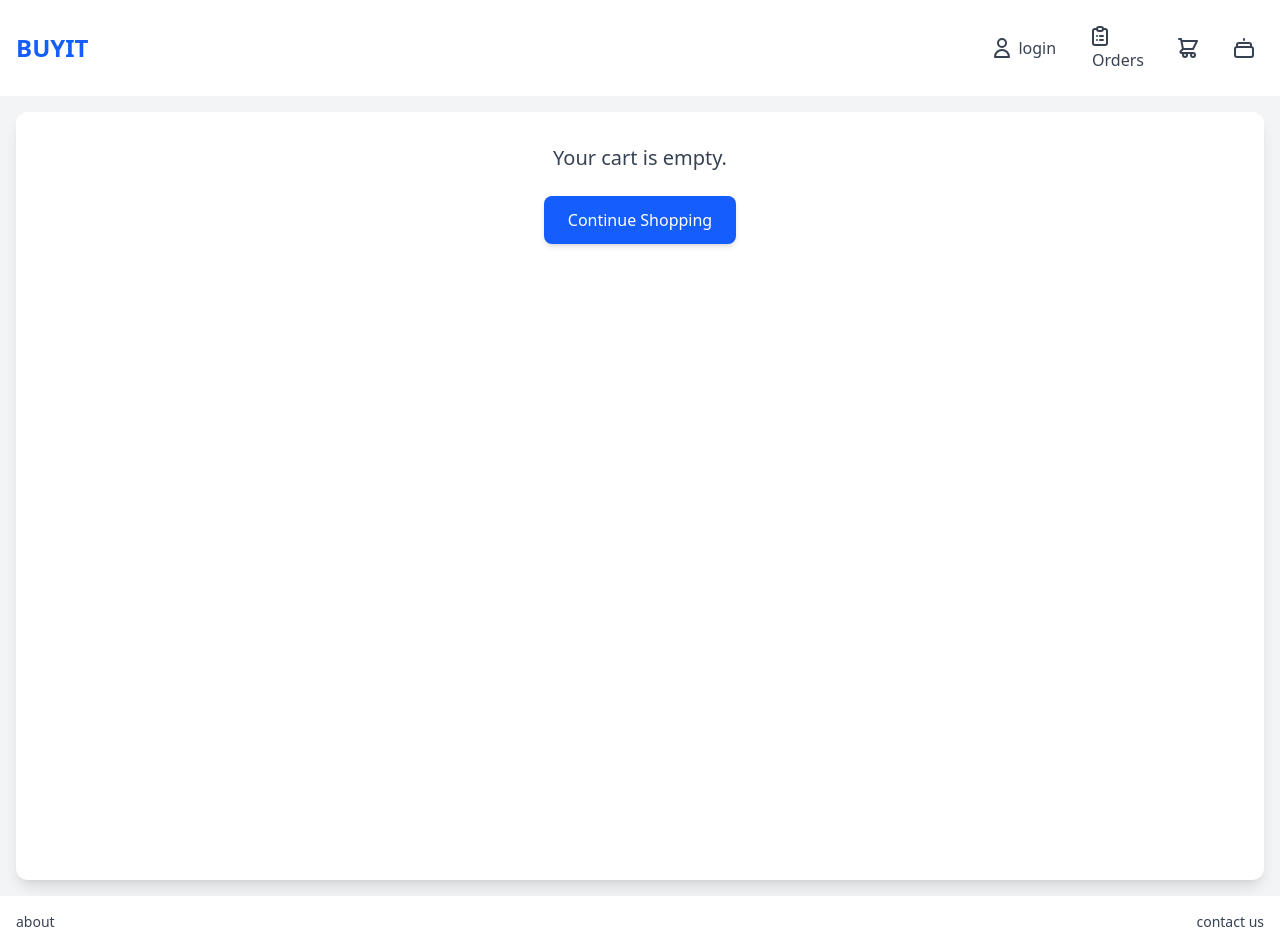
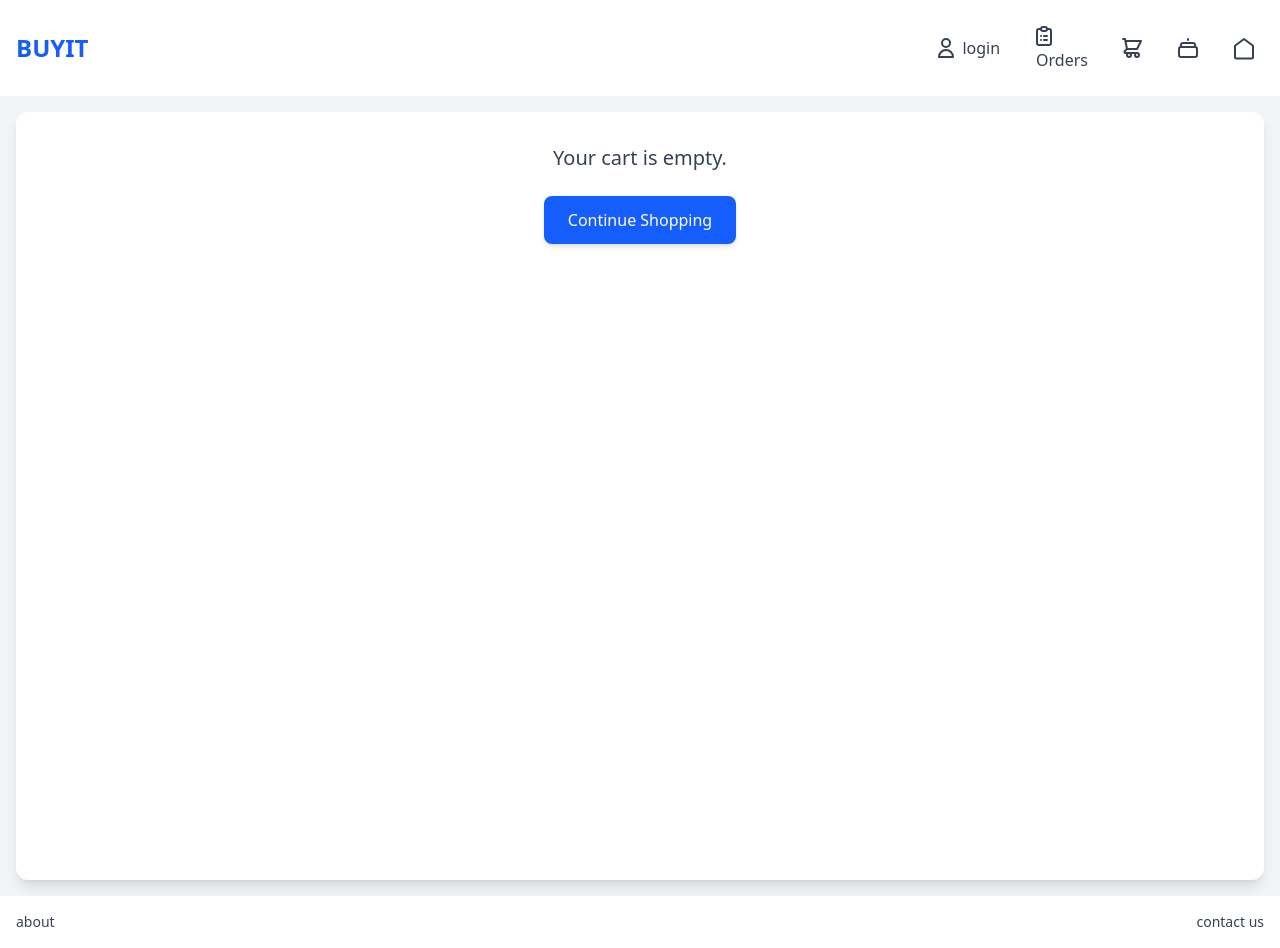
Before and after one commit to JESWINTJ/ecom, a React (Vite) app in the folder Frontend/: page /cart in a window 1280 px wide. Built offline with nearby package versions, Linux system fonts and the light colour scheme; no server answers.

Commit message:
Update Header.jsx

```diff
--- a/Frontend/src/components/layout/Header.jsx
+++ b/Frontend/src/components/layout/Header.jsx
@@ -40,6 +40,11 @@ function Header() {
             <path strokeLinecap="round" strokeLinejoin="round" strokeWidth="2" d="M19 11H5m14 0a2 2 0 012 2v6a2 2 0 01-2 2H5a2 2 0 01-2-2v-6a2 2 0 012-2m14 0V9a2 2 0 00-2-2H7a2 2 0 00-2 2v2m7-7V3" />
           </svg>
         </Link>
+         <Link to="/" className="text-gray-700 hover:text-blue-600 rounded-full p-2">
+          <svg className="w-6 h-6" fill="none" stroke="currentColor" viewBox="0 0 24 24">
+            <path strokeLinecap="round" strokeLinejoin="round" strokeWidth="2" d="M3 9.75L12 3l9 6.75V21a1.5 1.5 0 01-1.5 1.5h-15A1.5 1.5 0 013 21V9.75z" />
+          </svg>
+        </Link>
 
         {localStorage.getItem('token') && (
           <button onClick={handleLogout} className="flex items-center text-gray-700 hover:text-blue-600 rounded-full p-2">
```
